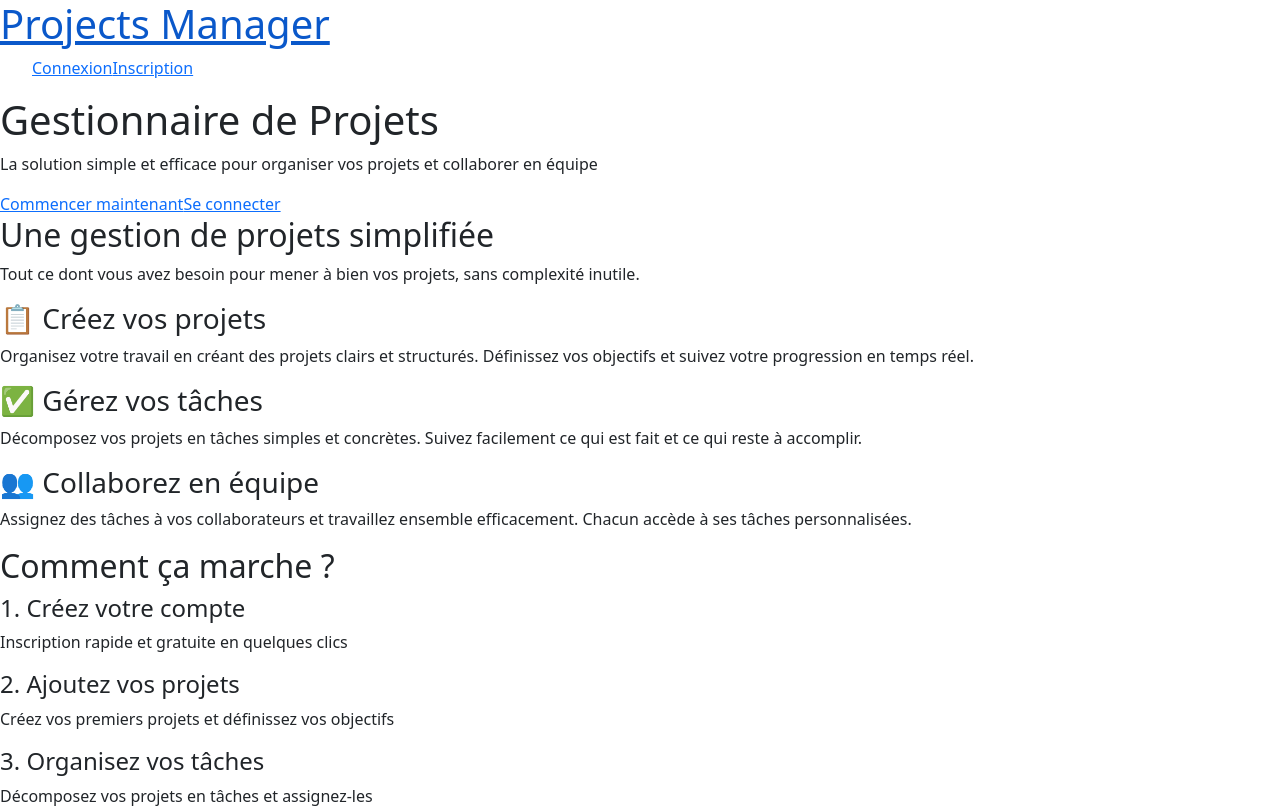
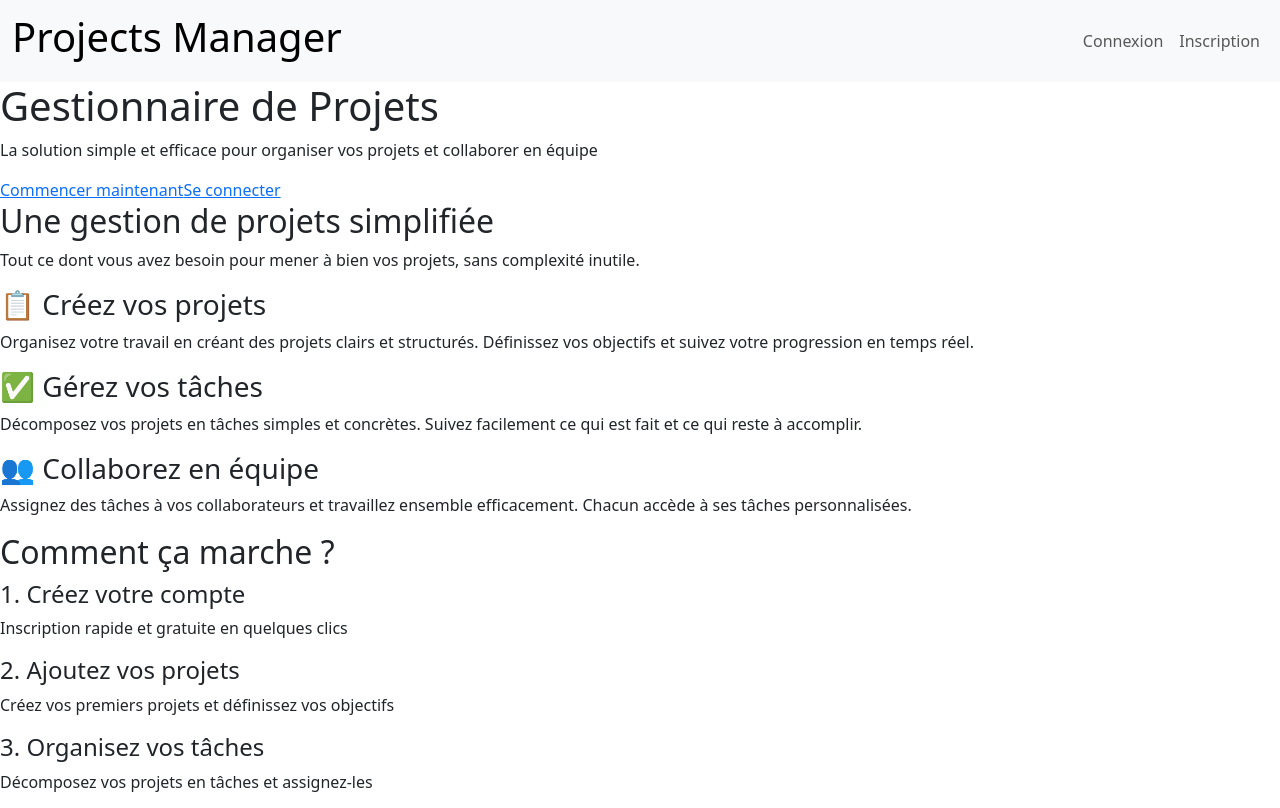
Before and after one commit to LaiPe/projects-manager, a React (Vite) app: page / in a window 1280 px wide. Shown: the top 808 px of the page. Built offline with nearby package versions, Linux system fonts and the light colour scheme; no server answers.

Commit message:
feat(Header): enhance header layout with Bootstrap classes for improved styling and responsiveness

```diff
--- a/src/layouts/Header.jsx
+++ b/src/layouts/Header.jsx
@@ -5,29 +5,31 @@ function Header() {
     const { isAuthenticated, user } = useAuth();
 
     return (
-        <header>
-            <NavLink to="/">
+        <header className='navbar navbar-expand-lg bg-body-tertiary sticky-top'>
+            <div className='container-fluid d-flex justify-content-between'>
+                <NavLink to="/" className='navbar-brand'>
                     <h1>Projects Manager</h1>
                 </NavLink>
-            <nav>
-                <ul>
+                <nav className='collapse navbar-collapse'>
+                    <ul className='navbar-nav ms-auto'>
                         {isAuthenticated ? (
                             // Navigation pour utilisateur connecté
                             <>
-                            <span>Bienvenue, {user.username}!</span>
-                            <NavLink to="/projects">Projets</NavLink>
-                            <NavLink to="/tasks">Tâches</NavLink>
-                            <NavLink to="/logout">Déconnexion</NavLink>
+                                <span className='navbar-text me-2'>Bienvenue, {user.username}!</span>
+                                <NavLink to="/projects" className='nav-link'>Projets</NavLink>
+                                <NavLink to="/tasks" className='nav-link'>Tâches</NavLink>
+                                <NavLink to="/logout" className='nav-link'>Déconnexion</NavLink>
                             </>
                         ) : (
                             // Navigation pour utilisateur non connecté
                             <>
-                            <NavLink to="/login">Connexion</NavLink>
-                            <NavLink to="/register">Inscription</NavLink>
+                                <NavLink to="/login" className='nav-link'>Connexion</NavLink>
+                                <NavLink to="/register" className='nav-link'>Inscription</NavLink>
                             </>
                         )}
                     </ul>
                 </nav>
+            </div>
         </header>
     );
 }
```
Lines whose indentation alone changed are shown as unchanged.
